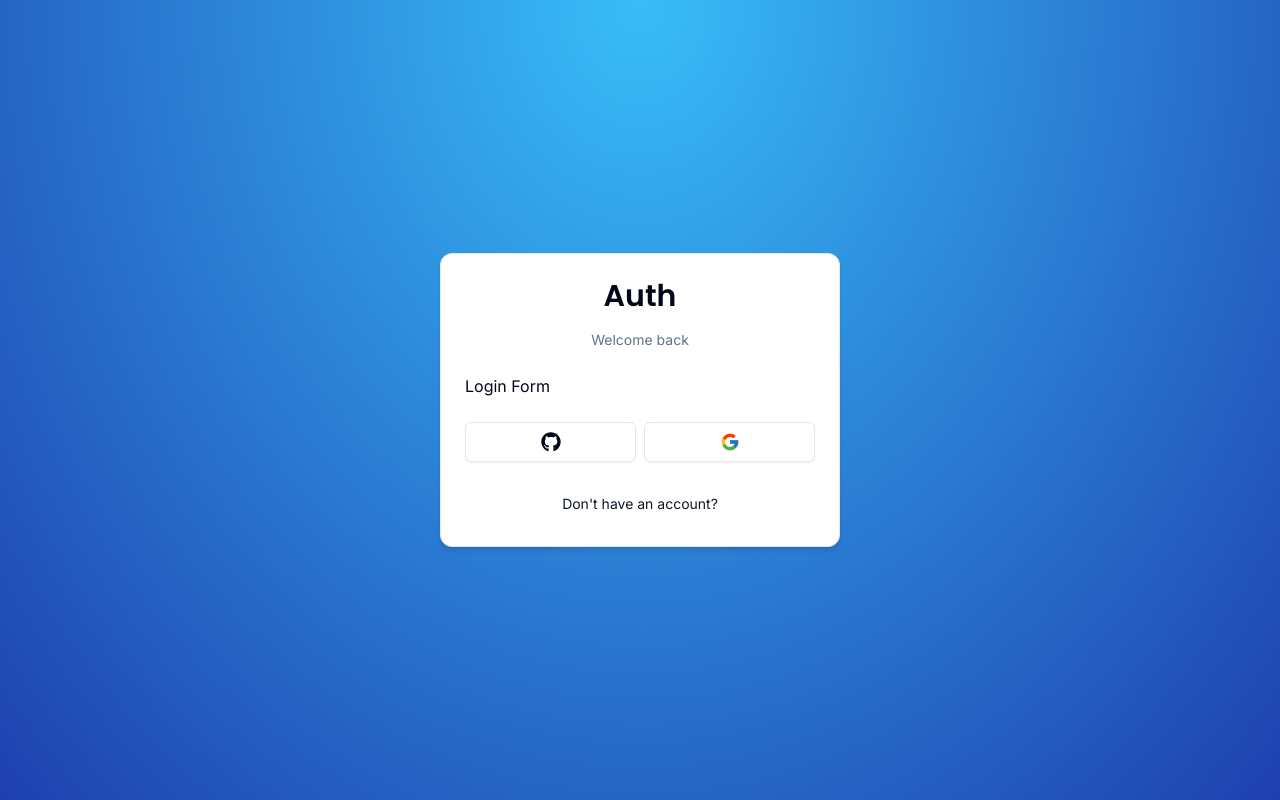
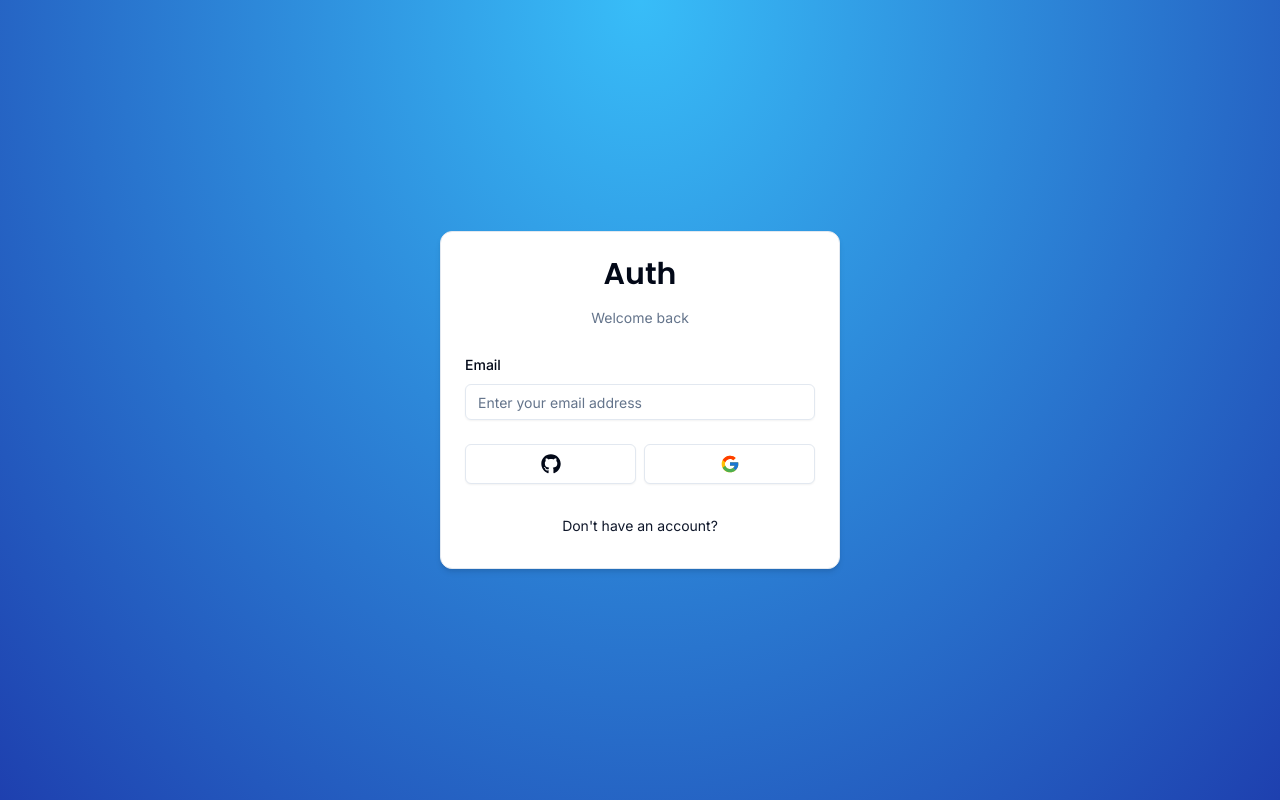
Before and after one commit to mike-shields-dev/next-auth-v5-tut, a Next.js app: page /login in a window 1280 px wide. Built offline with nearby package versions, Linux system fonts and the light colour scheme.

Commit message:
feat: Add controlled email input to LoginForm

```diff
--- a/src/components/auth/login-form.tsx
+++ b/src/components/auth/login-form.tsx
@@ -1,6 +1,29 @@
+"use client";
+
+import { useForm } from 'react-hook-form';
+import * as z from 'zod';
+
 import CardWrapper from '@/components/auth/card-wrapper';
+import {
+  Form,
+  FormControl,
+  FormField,
+  FormItem,
+  FormLabel,
+} from '@/components/ui/form';
+import { Input } from '@/components/ui/input';
+import { LoginSchema } from '@/schemas';
+import { zodResolver } from '@hookform/resolvers/zod';
 
 export default function LoginForm() {
+  const form = useForm<z.infer<typeof LoginSchema>>({
+    resolver: zodResolver(LoginSchema),
+    defaultValues: {
+      email: "",
+      password: "",
+    },
+  });
+
   return (
     <CardWrapper
       backButtonHref="/register"
@@ -8,7 +31,28 @@
       headerLabel="Welcome back"
       showSocial
     >
-      Login Form
+      <Form {...form}>
+        <form onSubmit={form.handleSubmit(() => {})} className="space-y-6">
+          <div className="space-y-4">
+            <FormField
+              control={form.control}
+              name="email"
+              render={({ field }) => (
+                <FormItem>
+                  <FormLabel>Email</FormLabel>
+                  <FormControl>
+                    <Input
+                      {...field}
+                      type="email"
+                      placeholder="Enter your email address"
+                    />
+                  </FormControl>
+                </FormItem>
+              )}
+            />
+          </div>
+        </form>
+      </Form>
     </CardWrapper>
   );
 }
```
